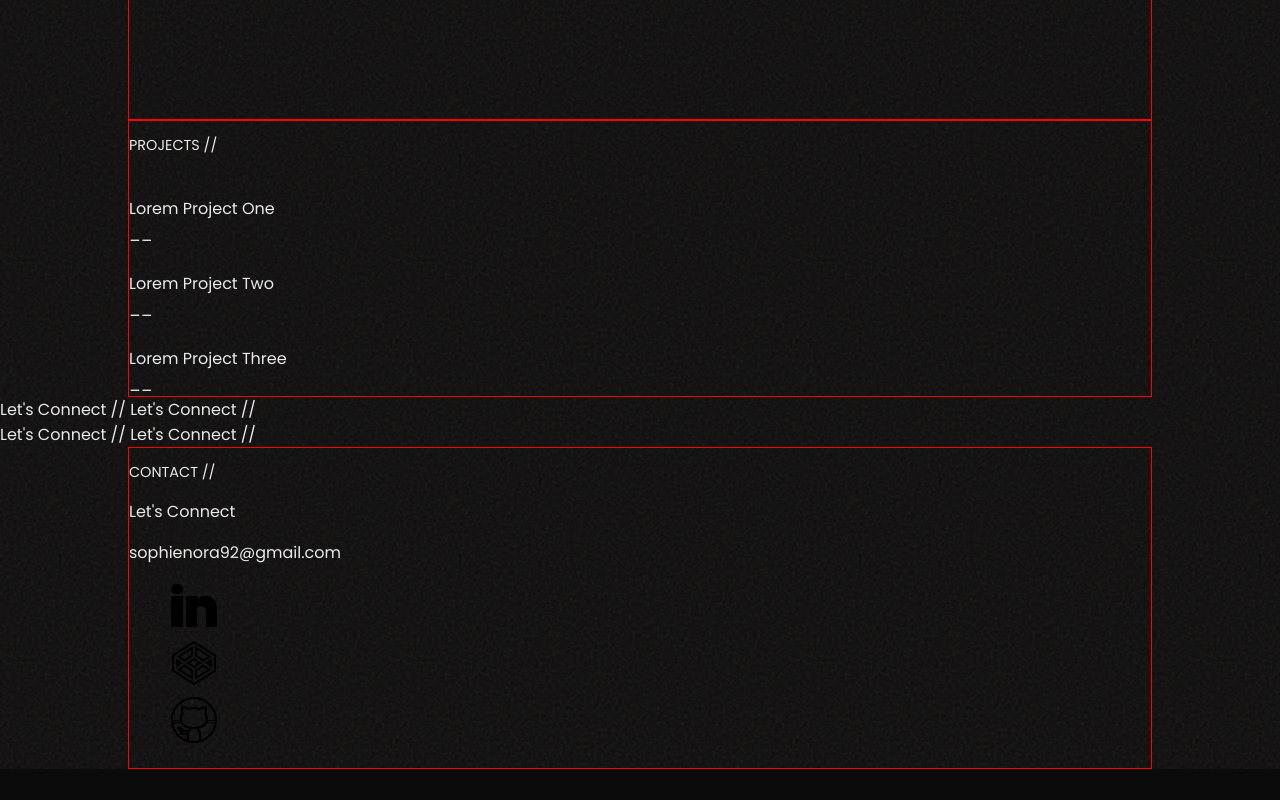
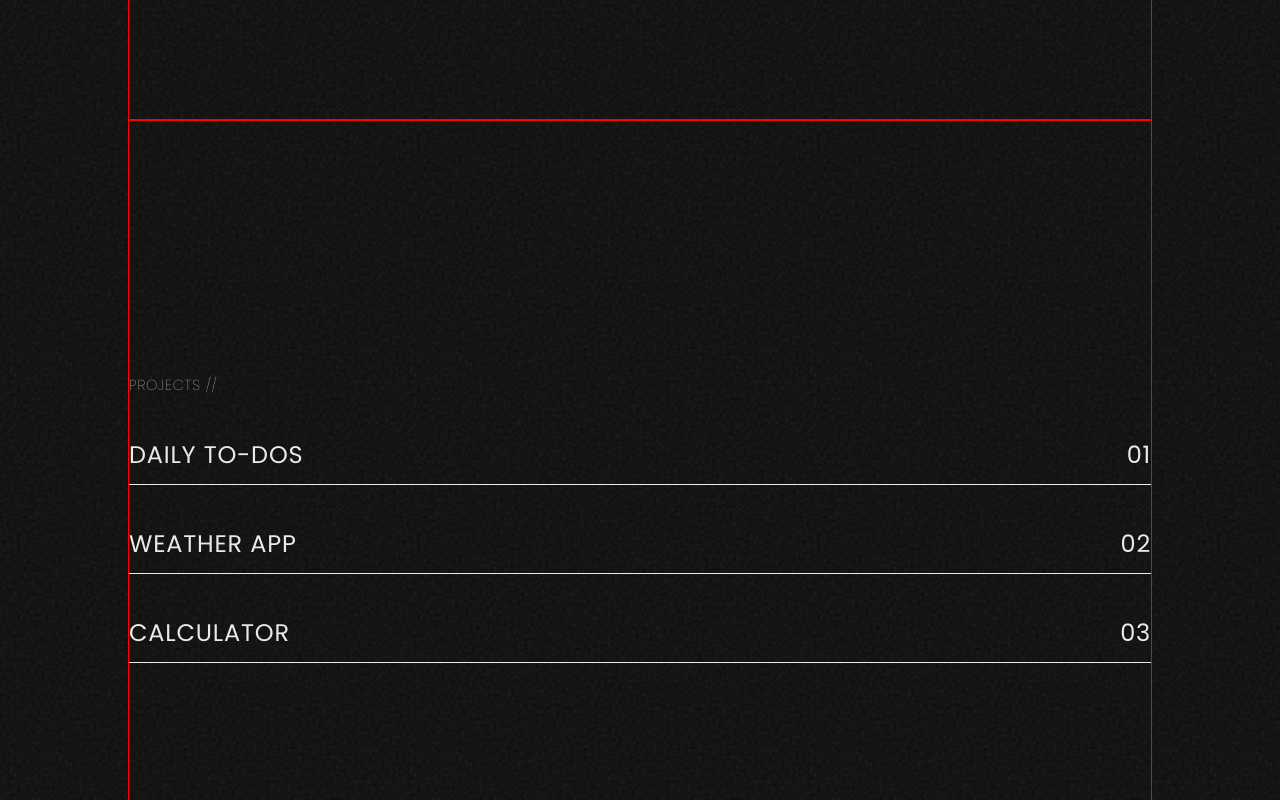
Before and after one commit to zofienora/portfolio-v032025, a React (Vite) app: page / in a window 1280 px wide. Shown: the part 1480-2280 px from the top of the page. Before the commit the page ends 2249 px from the top, so only its background shows below. Built offline with nearby package versions, Linux system fonts and the light colour scheme.

Commit message:
added basic content for projects section

```diff
--- a/src/App.css
+++ b/src/App.css
@@ -13,7 +13,7 @@ header {
 }
 
 .header-line {
-  font-size: 4.5rem;
+  font-size: 3rem;
 }
 
 /* about */
@@ -25,8 +25,39 @@ header {
 }
 
 .about-description {
-  font-size: 1.2rem;  /* Reduce for smaller screens */
+  font-size: 1rem;  /* Reduce for smaller screens */
   line-height: 1.6;   /* More spacing for better readability */
-  letter-spacing: 0.05em; /* Use 'em', 'cap' is not well-supported */
+  font-weight: 200;
+}
+
+/* Projects */
+
+.project-container {
+  height: 100vh;
+  display: grid;
+  place-items: center;
+
+}
+
+.project-subcontainer {
+  width: 100%;
+
+}
+
+.seperator {
+  border-bottom: 1px solid #EAEAEA;
+  margin-top: .75em;
+
+}
+
+.project-block {
+  display: flex;
+  justify-content: space-between;
+  font-size: 1.5rem;
   font-weight: 400;
+  text-transform: uppercase;
 }
+
+.pro-img-container {
+  margin: 1em 0;
+}
--- a/src/components/Projects.jsx
+++ b/src/components/Projects.jsx
@@ -4,7 +4,8 @@ function Projects() {
 
     return (
       <>
-      <div className="container">
+      <div className="container project-container">
+        <div className="project-subcontainer">
             <p className="main_hi">Projects //</p>
 
             <div className="pro-img-container">
@@ -12,10 +13,10 @@ function Projects() {
                     <img className="pro-img" src="" alt="" />
                 </a>
                 <div className="project-block">
-                <a href="project">Lorem Project One</a>
-                <div className="project-num"></div>
+                    <a href="project">Daily To-Dos</a>
+                    <div className="project-num">01</div>
                 </div>
-            <div className="seperator">__</div>
+                <div className="seperator"></div>
             </div>
 
             <div className="pro-img-container">
@@ -23,10 +24,10 @@ function Projects() {
                     <img className="pro-img" src="" alt="" />
                 </a>
                 <div className="project-block">
-                <a href="project">Lorem Project Two</a>
-                <div className="project-num"></div>
+                    <a href="project">Weather App</a>
+                    <div className="project-num">02</div>
                 </div>
-            <div className="seperator">__</div>
+                <div className="seperator"></div>
             </div>
 
             <div className="pro-img-container">
@@ -34,10 +35,12 @@ function Projects() {
                     <img className="pro-img" src="" alt="" />
                 </a>
                 <div className="project-block">
-                <a href="project">Lorem Project Three</a>
-                <div className="project-num"></div>
+                    <a href="project">Calculator</a>
+                    <div className="project-num">03</div>
                 </div>
-            <div className="seperator">__</div>
+                <div className="seperator"></div>
+            </div>
+
         </div>
       </div>
 
--- a/src/index.css
+++ b/src/index.css
@@ -18,6 +18,7 @@ body {
   padding:0;
   color: var(--text-color);
   font-family: var(--font-text);
+  letter-spacing: 0.05em;
   background-attachment: fixed;
   background-color: #0c0b0b; /* Ensures pure black background */
   background-image: url(./assets/noise.svg);
@@ -57,4 +58,5 @@ li {
 .main_hi {
   font-size: .9rem;
   text-transform: uppercase;
+  font-weight: 100;
 }
```
Lines whose indentation alone changed are shown as unchanged.
